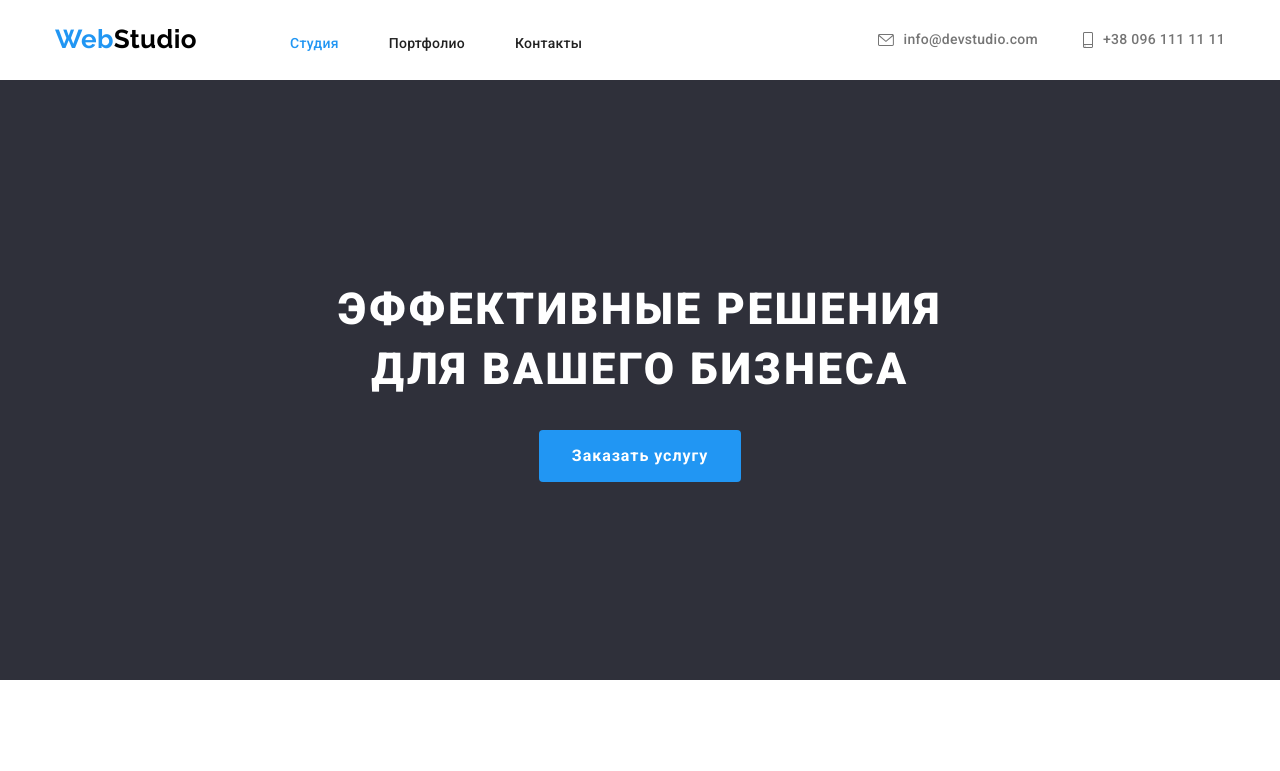
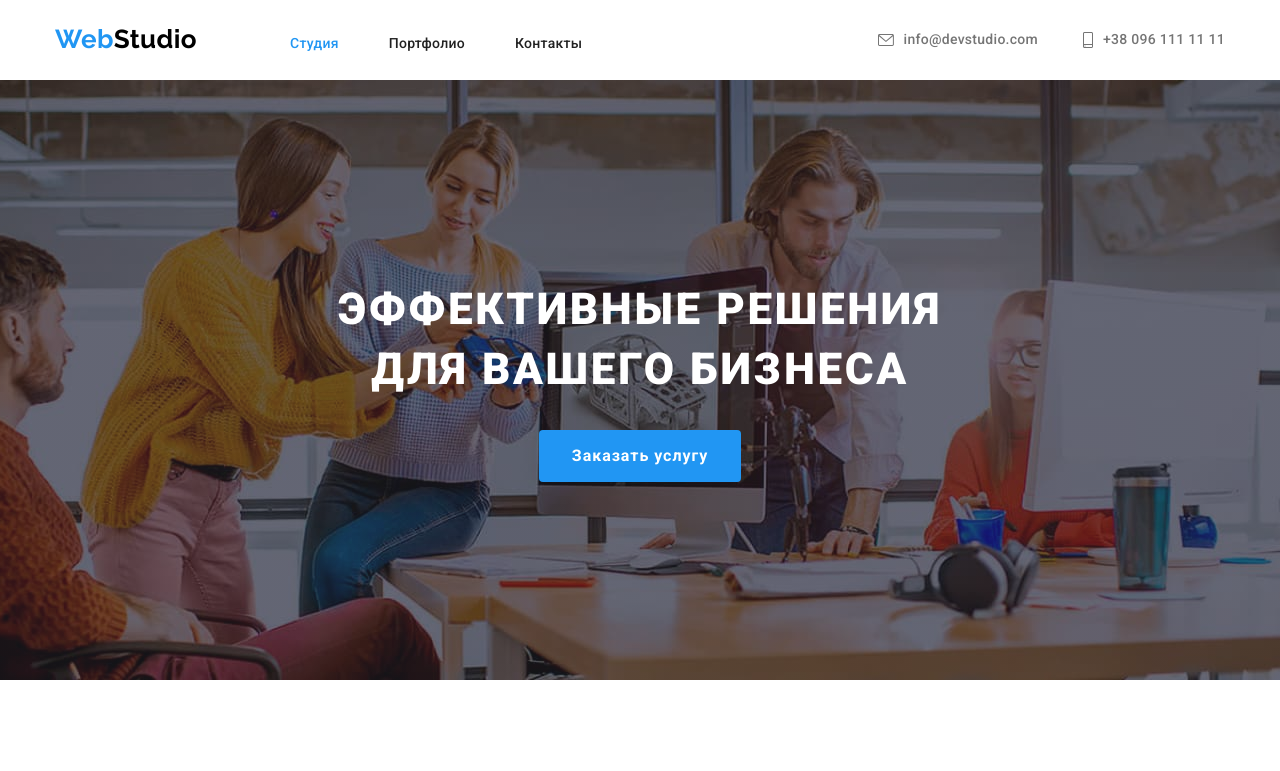
Before and after one commit to Sergey-Markov/goit-markup-hw-04, a plain HTML site: page index.html in a window 1280 px wide. Shown: the top 771 px of the page. Drawn offline with nearby package versions, Linux system fonts and the light colour scheme; the site is published under a folder, as on GitHub Pages, so addresses that start at the root find nothing.

Commit message:
исправил ошибку с подгрузкой картинки в бг-имедж(../)

```diff
--- a/style/style.css
+++ b/style/style.css
@@ -232,7 +232,7 @@ body {
       rgba(47, 48, 58, 0.4),
       rgba(47, 48, 58, 0.4)
     ),
-    url("/images/hero-fone.jpg");
+    url("../images/hero-fone.jpg");
   background-repeat: no-repeat;
   background-size: cover;
   max-width: 1600px;
```
